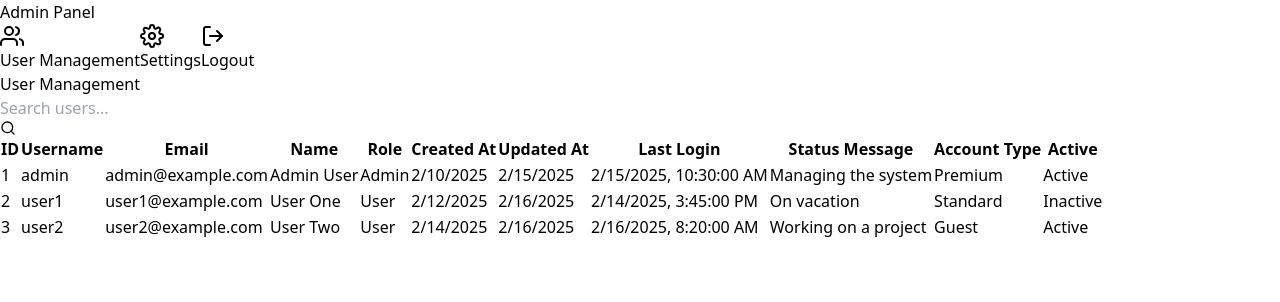
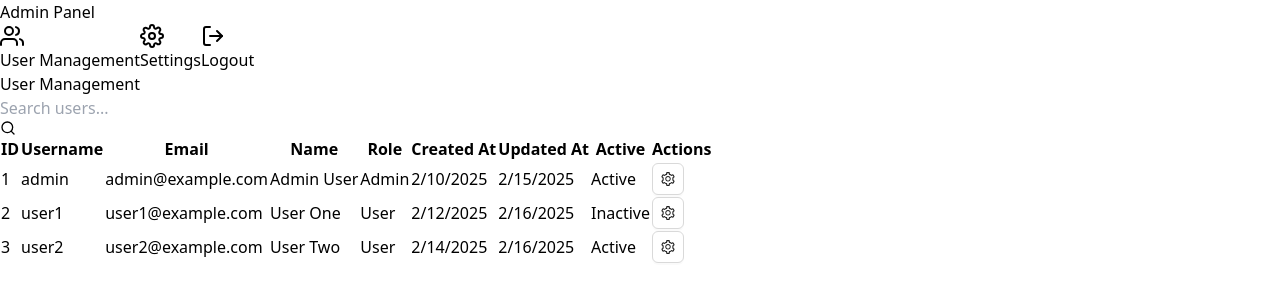
Before and after one commit to dunkeyyfong/trans-ai, a React (Vite) app: page /admin in a window 1280 px wide. Shown: the top 302 px of the page. Built offline with nearby package versions, Linux system fonts and the light colour scheme.

Commit message:
update UI admin

```diff
--- a/package.json
+++ b/package.json
@@ -14,8 +14,10 @@
     "preview": "vite preview"
   },
   "dependencies": {
+    "@ant-design/icons": "^5.6.1",
     "@rollup/rollup-linux-arm64-musl": "^4.30.1",
     "@tailwindcss/postcss": "^4.0.5",
+    "antd": "^5.24.0",
     "react": "^18.3.1",
     "react-dom": "^18.3.1",
     "react-icons": "^5.4.0",
--- a/src/pages/AdminPage.tsx
+++ b/src/pages/AdminPage.tsx
@@ -1,5 +1,7 @@
 import { useState } from "react";
 import { FiSearch } from "react-icons/fi";
+import { Button, Dropdown, MenuProps } from "antd";
+import { SettingOutlined } from "@ant-design/icons"
 import AdminSidebar from "../components/AdminSidebar";
 
 interface User {
@@ -13,7 +15,7 @@ interface User {
   isActive: boolean;
   lastLogin: string;
   statusMessage?: string;
-  accountType: string; // 🔥 Replaced verifyToken with accountType
+  accountType: string;
 }
 
 const dummyUsers: User[] = [
@@ -66,6 +68,18 @@ const AdminPage = () => {
     user.username.toLowerCase().includes(searchTerm.toLowerCase())
   );
 
+  const getMenuItems = (user: User): MenuProps["items"] => [
+
+    {
+      key: "2",
+      label: <a href={`/edit-user/${user.id}`}>Change Password</a>,
+    },
+    {
+      key: "3",
+      label: <a href={`/delete-user/${user.id}`} style={{ color: "red" }}>Delete User</a>,
+    },
+  ];
+
   return (
     <div className="min-h-screen bg-gray-100 text-gray-900 flex">
       <AdminSidebar />
@@ -97,10 +111,8 @@ const AdminPage = () => {
                 <th className="p-4">Role</th>
                 <th className="p-4">Created At</th>
                 <th className="p-4">Updated At</th>
-                <th className="p-4">Last Login</th>
-                <th className="p-4">Status Message</th>
-                <th className="p-4">Account Type</th> {/* 🔥 Changed column name */}
                 <th className="p-4 text-center">Active</th>
+                <th className="p-4 text-center">Actions</th> {/* New Column */}
               </tr>
             </thead>
             <tbody>
@@ -117,13 +129,16 @@ const AdminPage = () => {
                   </td>
                   <td className="p-4">{new Date(user.createdAt).toLocaleDateString()}</td>
                   <td className="p-4">{new Date(user.updatedAt).toLocaleDateString()}</td>
-                  <td className="p-4">{new Date(user.lastLogin).toLocaleString()}</td>
-                  <td className="p-4">{user.statusMessage || "No status"}</td>
-                  <td className="p-4">{user.accountType}</td> {/* 🔥 Updated field */}
                   <td className="p-4 text-center">
                     <span className={`px-3 py-1 rounded-full text-white ${user.isActive ? "bg-green-500" : "bg-red-500"}`}>
                       {user.isActive ? "Active" : "Inactive"}
                     </span>
+                  </td>
+                  {/* New Dropdown Menu */}
+                  <td className="p-4 text-center">
+                    <Dropdown menu={{ items: getMenuItems(user) }} placement="bottomRight">
+                      <Button icon={<SettingOutlined />}></Button>
+                    </Dropdown>
                   </td>
                 </tr>
               ))}
```
Also changed, not shown: 1 other file (tests, documents, lock files or other folders).
